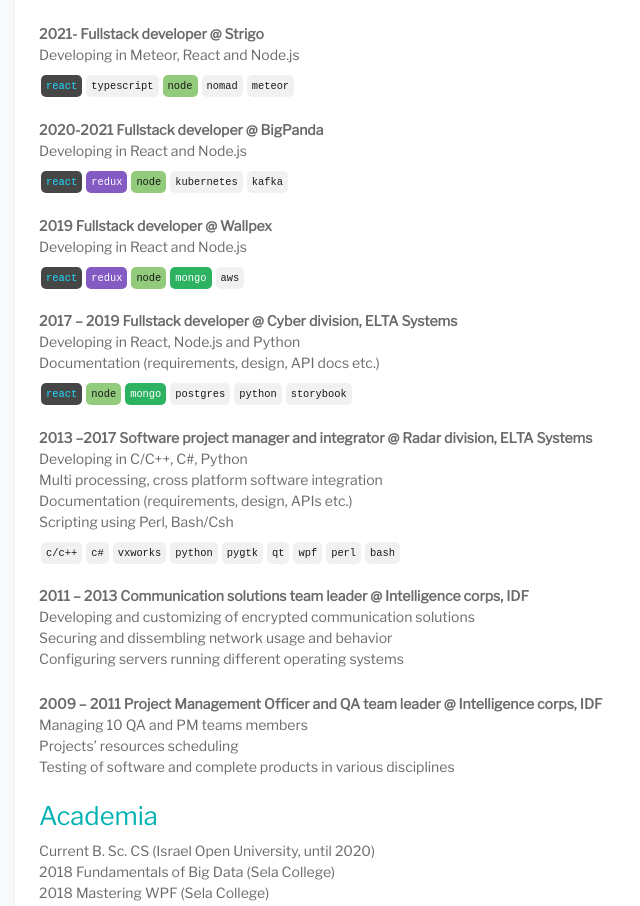
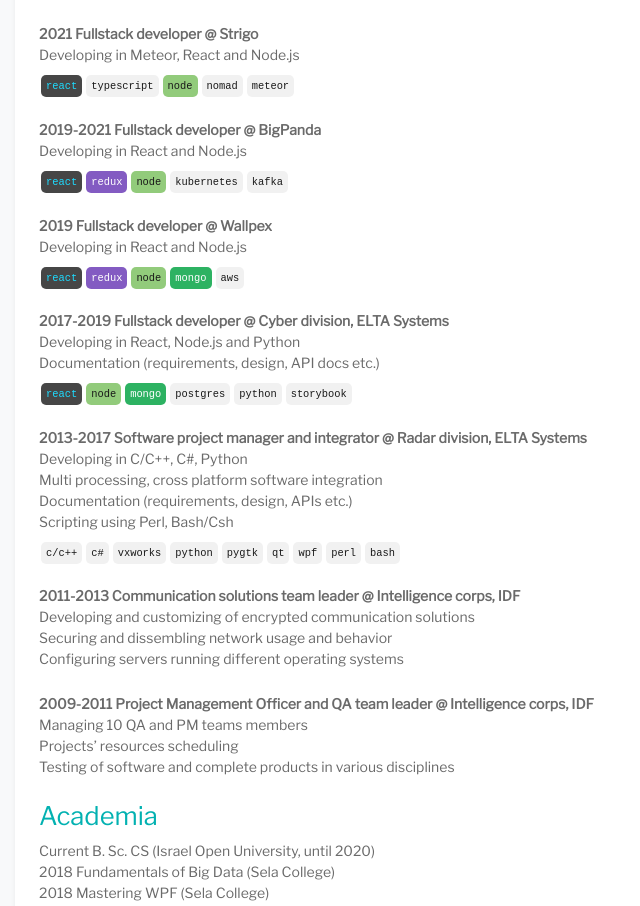
Before and after one commit to Guzzur/razzy.dev, a React (Create React App) app: page /about in a window 1280 px wide. Shown: the part 908-1814 px from the top of the page, without its empty margins (265-905 px from the left). Built offline with nearby package versions, Linux system fonts and the light colour scheme.

Commit message:
Fix OCD stuff in careers page

```diff
--- a/src/components/AboutMe.jsx
+++ b/src/components/AboutMe.jsx
@@ -93,7 +93,7 @@
         <div className="mt-4">
           <h3>Career snapshot</h3>
           {/*  */}
-          <div className="mt-4 font-weight-bold">2021- Fullstack developer @ Strigo</div>
+          <div className="mt-4 font-weight-bold">2021 Fullstack developer @ Strigo</div>
           <div>Developing in Meteor, React and Node.js</div>
           <div className="mt-2">
             <Buzzwords
@@ -101,7 +101,7 @@
             />
           </div>
           {/*  */}
-          <div className="mt-4 font-weight-bold">2020-2021 Fullstack developer @ BigPanda</div>
+          <div className="mt-4 font-weight-bold">2019-2021 Fullstack developer @ BigPanda</div>
           <div>Developing in React and Node.js</div>
           <div className="mt-2">
             <Buzzwords
@@ -118,7 +118,7 @@
           </div>
           {/*  */}
           <div className="mt-4 font-weight-bold">
-            2017 – 2019 Fullstack developer @ Cyber division, ELTA Systems
+            2017-2019 Fullstack developer @ Cyber division, ELTA Systems
           </div>
           <div>Developing in React, Node.js and Python</div>
           <div>Documentation (requirements, design, API docs etc.)</div>
@@ -129,7 +129,7 @@
           </div>
           {/*  */}
           <div className="mt-4 font-weight-bold">
-            2013 –2017 Software project manager and integrator @ Radar division, ELTA Systems
+            2013-2017 Software project manager and integrator @ Radar division, ELTA Systems
           </div>
           <div>Developing in C/C++, C#, Python</div>
           <div>Multi processing, cross platform software integration</div>
@@ -142,14 +142,14 @@
           </div>
           {/*  */}
           <div className="mt-4 font-weight-bold">
-            2011 – 2013 Communication solutions team leader @ Intelligence corps, IDF
+            2011-2013 Communication solutions team leader @ Intelligence corps, IDF
           </div>
           <div>Developing and customizing of encrypted communication solutions</div>
           <div>Securing and dissembling network usage and behavior</div>
           <div>Configuring servers running different operating systems</div>
           {/*  */}
           <div className="mt-4 font-weight-bold">
-            2009 – 2011 Project Management Officer and QA team leader @ Intelligence corps, IDF
+            2009-2011 Project Management Officer and QA team leader @ Intelligence corps, IDF
           </div>
           <div>Managing 10 QA and PM teams members</div>
           <div>Projects’ resources scheduling</div>
```
